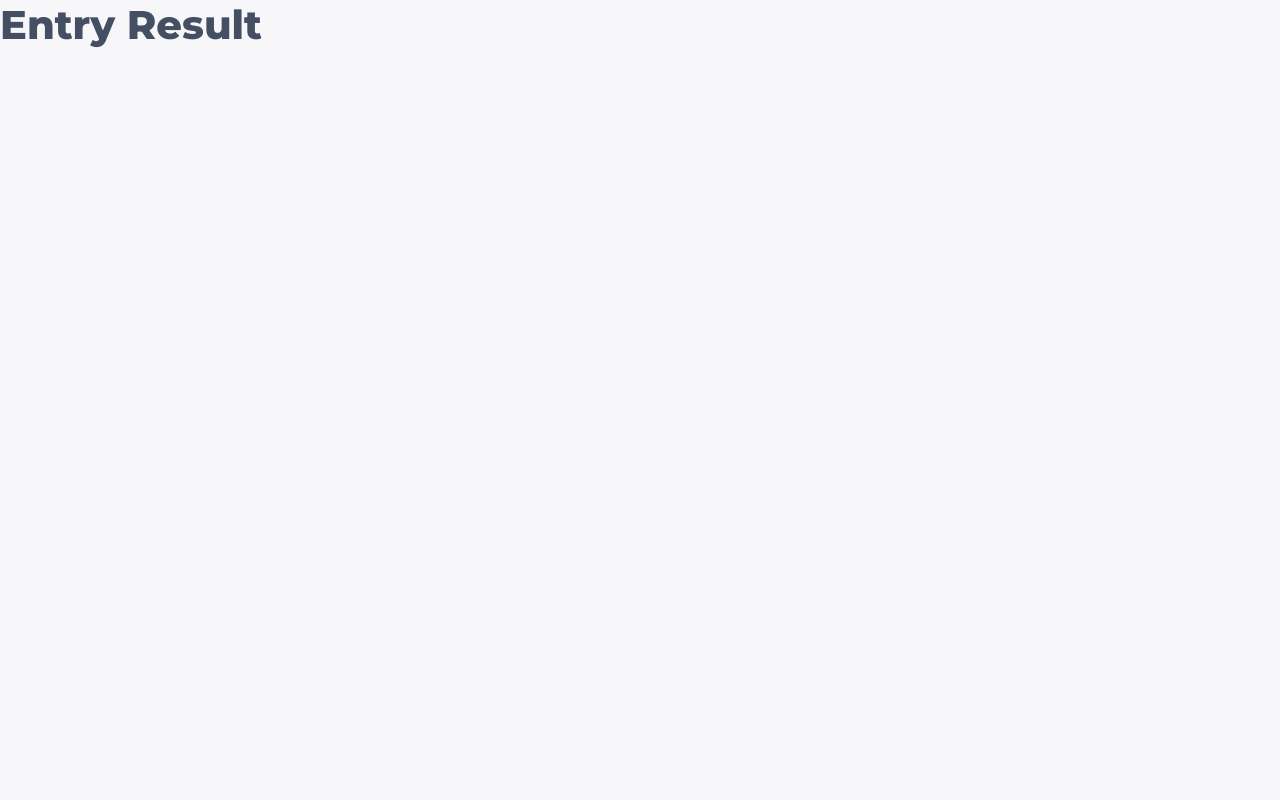
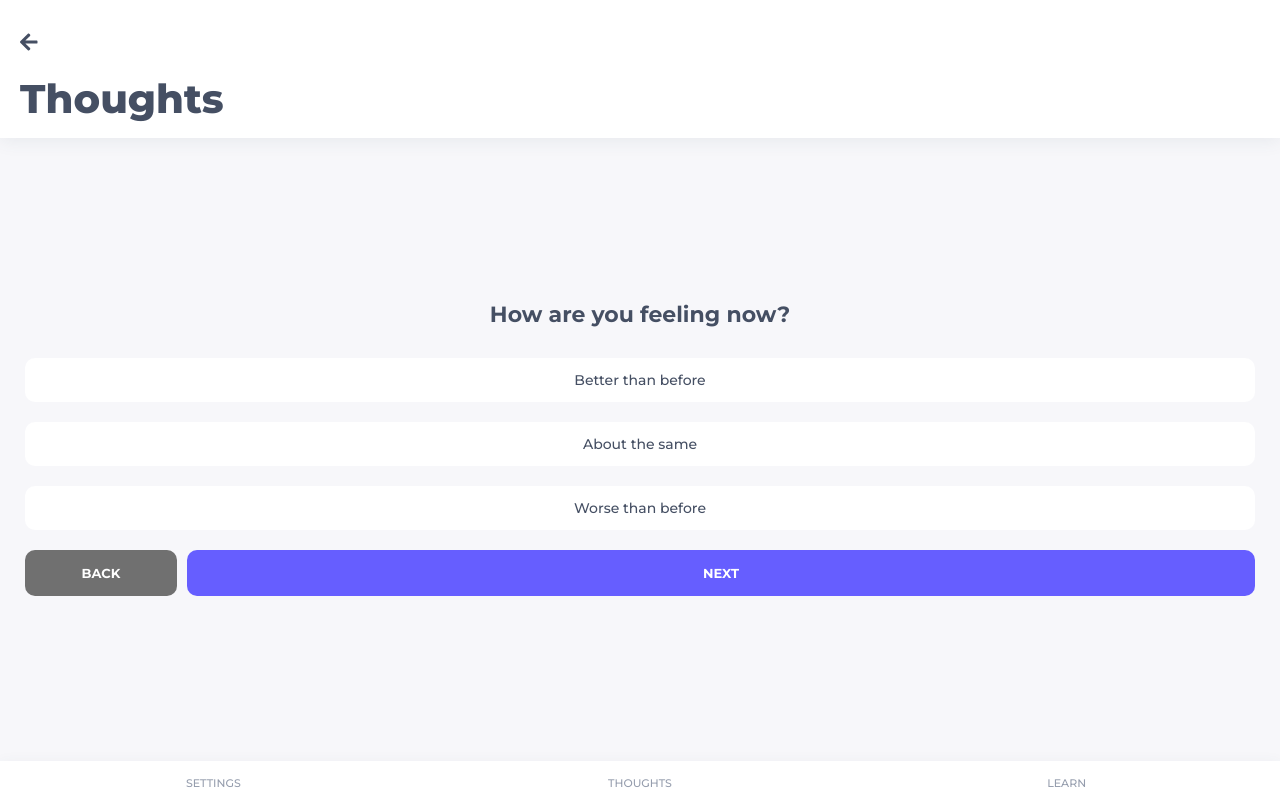
Before and after one commit to arontolentino/ahon-cbt, a React (Create React App) app: page /entry/result in a window 1280 px wide. Built offline with nearby package versions, Linux system fonts and the light colour scheme; no server answers; the database is empty.

Commit message:
Create EntryAlternative and EntryResult pages

```diff
--- a/src/App.css
+++ b/src/App.css
@@ -522,3 +522,37 @@ textarea {
 .distortionsContainer:not(:last-child) {
 	margin-bottom: 2rem;
 }
+
+/********************/
+/*** RESULTS ***/
+/********************/
+
+.result {
+	justify-content: center;
+	height: 100vh;
+}
+
+.result .entryContent {
+	text-align: center;
+}
+
+.resultContainer {
+	margin-bottom: 2rem;
+}
+
+.resultInput {
+	display: none;
+}
+
+.resultOption {
+	text-align: center;
+	width: 100%;
+	background: #fff;
+	border-radius: 10px;
+	padding: 1rem 0;
+}
+
+.resultInput:checked + .resultLabel .resultOption {
+	background: #665eff;
+	color: #fff;
+}
--- a/src/App.js
+++ b/src/App.js
@@ -25,7 +25,9 @@ class App extends Component {
 		thoughts: [],
 		automaticThought: '',
 		selectedDistortions: [],
-		challenge: '',
+		challengeThought: '',
+		alternativeThought: '',
+		result: '',
 		user: null
 	};
 
@@ -79,6 +81,12 @@ class App extends Component {
 		});
 	};
 
+	setEntryResult = entryResult => {
+		this.setState({
+			result: entryResult
+		});
+	};
+
 	render() {
 		return (
 			<Router>
@@ -86,7 +94,6 @@ class App extends Component {
 					<Route path="/" exact component={Splash} />
 
 					<Route path="/login" component={Login} />
-
 					<Route path="/register" component={Register} />
 					<Route path="/walkthrough" component={Walkthrough} />
 
@@ -123,6 +130,32 @@ class App extends Component {
 							<EntryChallenge
 								setEntryDetails={this.setEntryDetails}
 								automaticThought={this.state.automaticThought}
+								challengeThought={this.state.challengeThought}
+							/>
+						)}
+					/>
+
+					<Route
+						path="/thoughts/new-entry/alternative"
+						render={() => (
+							<EntryAlternative
+								setEntryDetails={this.setEntryDetails}
+								alternativeThought={this.state.alternativeThought}
+							/>
+						)}
+					/>
+
+					<Route
+						path="/thoughts/new-entry/result"
+						render={() => <EntryResult setEntryResult={this.setEntryResult} />}
+					/>
+
+					<Route
+						path="/thoughts/new-entry/summary"
+						render={() => (
+							<EntrySummary
+								setEntryDetails={this.setEntryDetails}
+								alternativeThought={this.state.alternativeThought}
 							/>
 						)}
 					/>
@@ -130,12 +163,7 @@ class App extends Component {
 					<Route path="/learn" component={Learn} />
 					<Route path="/settings" component={Settings} />
 
-					<Route path="/entry" exact component={Entry} />
-					<Route path="/entry/distortions" component={EntryDistortions} />
-					<Route path="/entry/challenge" component={EntryChallenge} />
-					<Route path="/entry/alternative" component={EntryAlternative} />
 					<Route path="/entry/result" component={EntryResult} />
-					<Route path="/entry/summary" component={EntrySummary} />
 				</Switch>
 			</Router>
 		);
--- a/src/pages/entry/EntryAlternative.js
+++ b/src/pages/entry/EntryAlternative.js
@@ -1,9 +1,44 @@
 import React, { Component } from 'react';
+import { Link } from 'react-router-dom';
+
+import Nav from '../../components/Nav';
+import Header from '../../components/Header';
 
 class EntryAlternative extends Component {
-	state = {};
 	render() {
-		return <h1>Entry Alternative</h1>;
+		return (
+			<div className="entry">
+				<Header title="Thoughts" />
+
+				<div className="container withHeader">
+					<div className="entryContent">
+						<div className="entryHeader">
+							<h2>Alternative Thought</h2>
+							<h4>Given the situation again, what could you think instead?</h4>
+							<textarea
+								rows="4"
+								cols="16"
+								name="alternativeThought"
+								placeholder="ex. It’s okay to not be an expert with React right now. I have my whole life to practice now that I am a developer."
+								value={this.props.alternativeThought}
+								onChange={e => {
+									this.props.setEntryDetails(e);
+								}}
+							></textarea>
+						</div>
+					</div>
+					<div className="entryBtns">
+						<Link to="/thoughts/new-entry/challenge" className="btn cancelBtn">
+							Back
+						</Link>
+						<Link to="/thoughts/new-entry/result" className="btn">
+							Next
+						</Link>
+					</div>
+				</div>
+				<Nav />
+			</div>
+		);
 	}
 }
 
--- a/src/pages/entry/EntryChallenge.js
+++ b/src/pages/entry/EntryChallenge.js
@@ -32,9 +32,9 @@ class EntryChallenge extends Component {
 							<textarea
 								rows="2"
 								cols="16"
-								name="challenge"
+								name="challengeThought"
 								placeholder="Ex. Well… maybe everyone sucks at React at this point. It’s not just me. "
-								value={this.props.challenge}
+								value={this.props.challengeThought}
 								onChange={e => {
 									this.props.setEntryDetails(e);
 								}}
--- a/src/pages/entry/EntryResult.js
+++ b/src/pages/entry/EntryResult.js
@@ -1,9 +1,62 @@
 import React, { Component } from 'react';
+import { Link } from 'react-router-dom';
+
+import Nav from '../../components/Nav';
+import Header from '../../components/Header';
 
 class EntryResult extends Component {
-	state = {};
+	state = {
+		resultOptions: ['Better than before', 'About the same', 'Worse than before']
+	};
+
 	render() {
-		return <h1>Entry Result</h1>;
+		return (
+			<div className="entry">
+				<Header title="Thoughts" />
+
+				<div className="container withHeader result">
+					<div className="entryContent">
+						<div className="entryHeader">
+							<h2>How are you feeling now?</h2>
+						</div>
+					</div>
+
+					<div className="entryResults">
+						{this.state.resultOptions.map((option, index) => (
+							<div className="resultContainer" key={index}>
+								<input
+									type="radio"
+									name="result"
+									id={option}
+									className="resultInput"
+									onChange={e => {
+										this.props.setEntryResult(e.target.id);
+									}}
+								/>
+								<label htmlFor={option} className="resultLabel">
+									<div class="resultOption">
+										<p>{option}</p>
+									</div>
+								</label>
+							</div>
+						))}
+					</div>
+
+					<div className="entryBtns">
+						<Link
+							to="/thoughts/new-entry/alternative"
+							className="btn cancelBtn"
+						>
+							Back
+						</Link>
+						<Link to="/thoughts/new-entry/summary" className="btn">
+							Next
+						</Link>
+					</div>
+				</div>
+				<Nav />
+			</div>
+		);
 	}
 }
 
```
